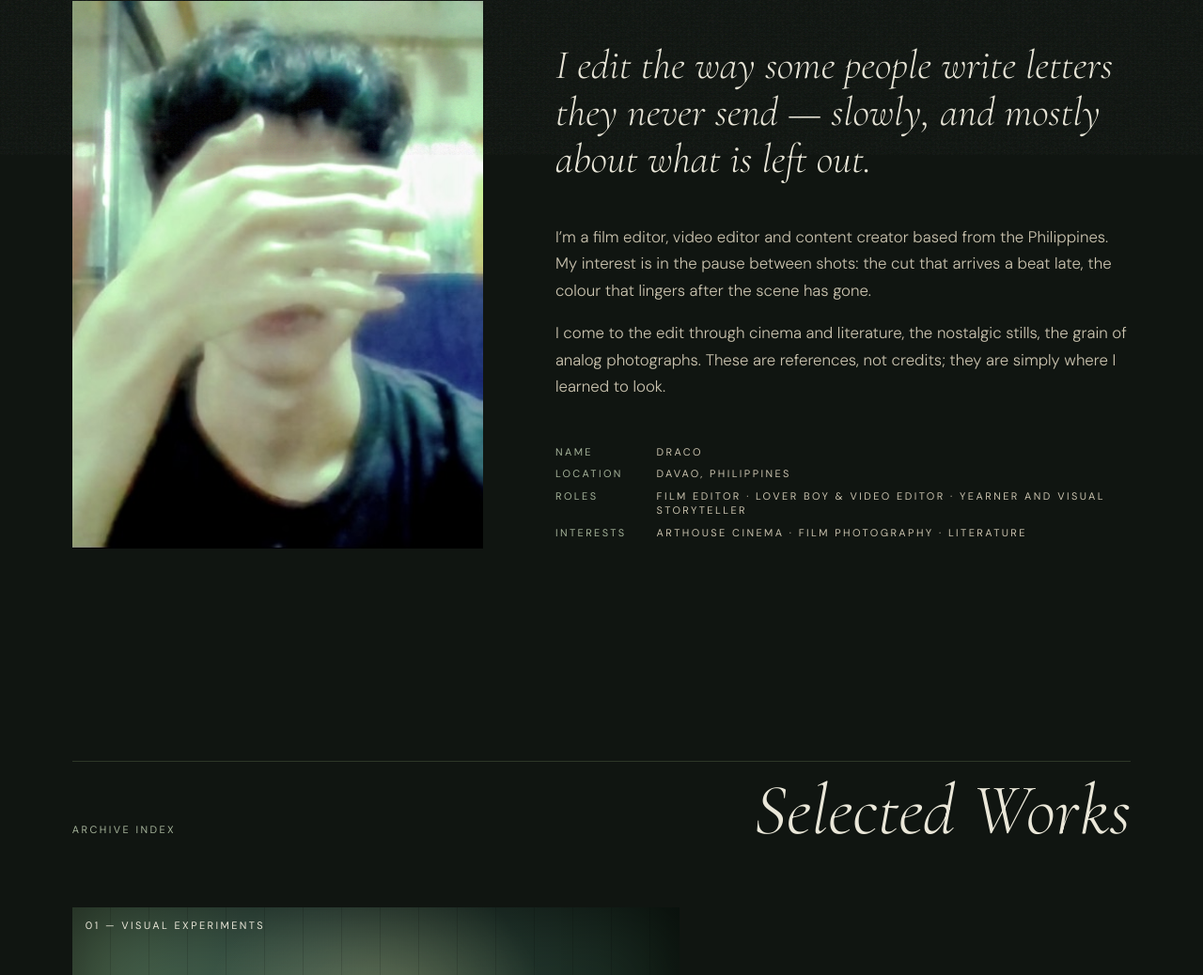
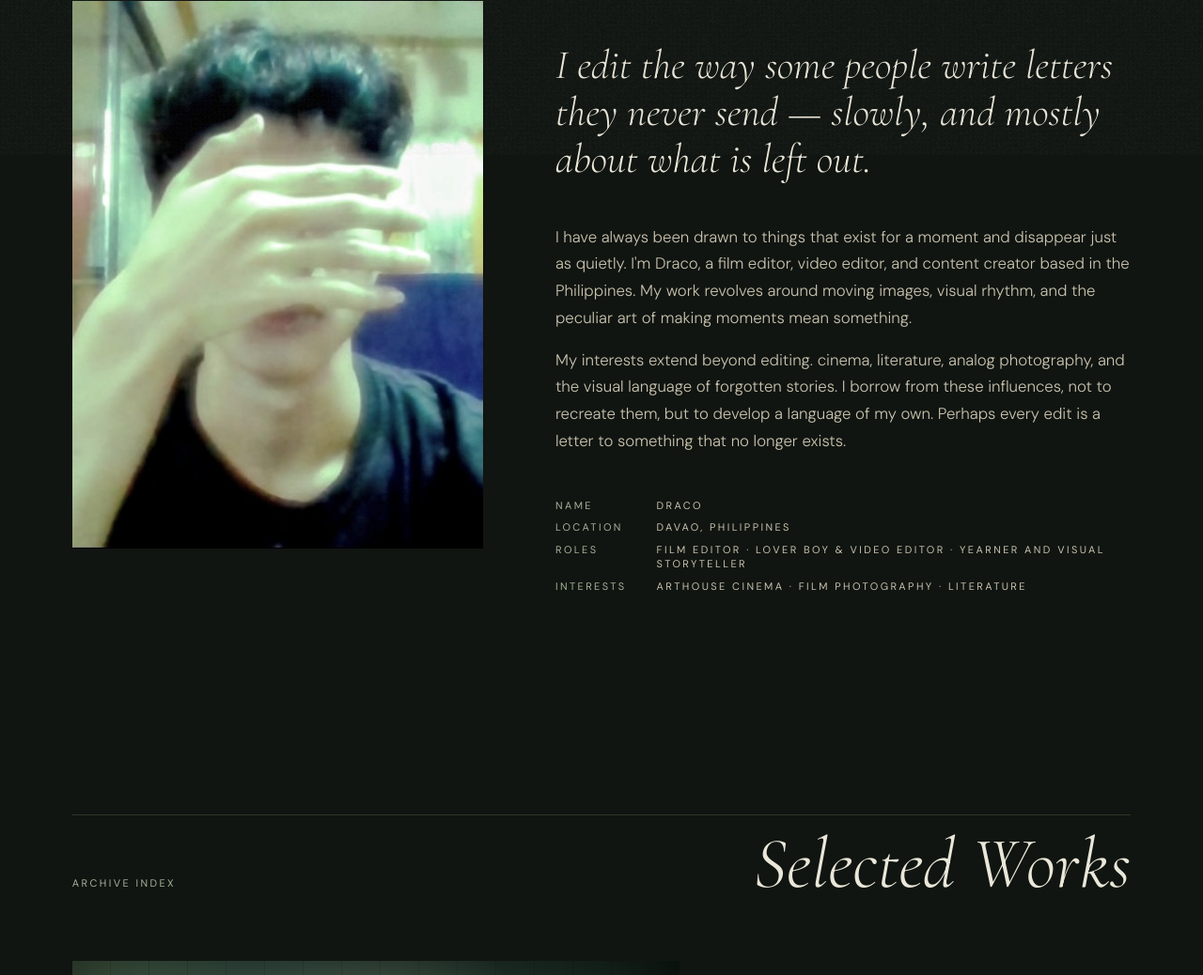
Before and after one commit to draco1x-stack/portfolio, a plain HTML site: page index.html in a window 1280 px wide. Shown: the part 1067-2105 px from the top of the page at 94% size. Drawn offline with nearby package versions, Linux system fonts and the light colour scheme.

Commit message:
index.html

```diff
--- a/index.html
+++ b/index.html
@@ -191,8 +191,10 @@ footer.end{margin-top:8vh;letter-spacing:.4em}
     <div class="rv">
       <p class="lead">I edit the way some people write letters they never send — slowly, and mostly about what is left out.</p>
 
-      <p>I’m a film editor, video editor and content creator based from the Philippines. My interest is in the pause between shots: the cut that arrives a beat late, the colour that lingers after the scene has gone.</p>
-      <p>I come to the edit through cinema and literature, the nostalgic stills, the grain of analog photographs. These are references, not credits; they are simply where I learned to look.</p>
+      <p>I have always been drawn to things that exist for a moment and disappear just as quietly.
+I'm Draco, a film editor, video editor, and content creator based in the Philippines. My work revolves around moving images, visual rhythm, and the peculiar art of making moments mean something. </p>
+      <p>My interests extend beyond editing. cinema, literature, analog photography, and the visual language of forgotten stories. I borrow from these influences, not to recreate them, but to develop a language of my own.
+Perhaps every edit is a letter to something that no longer exists.</p>
       <dl class="meta">
         <dt>Name</dt><dd>Draco</dd>
         <dt>Location</dt><dd>Davao, Philippines</dd>
```
